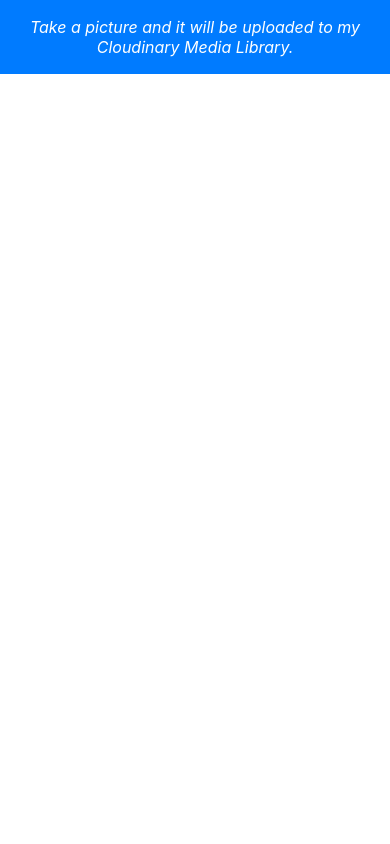
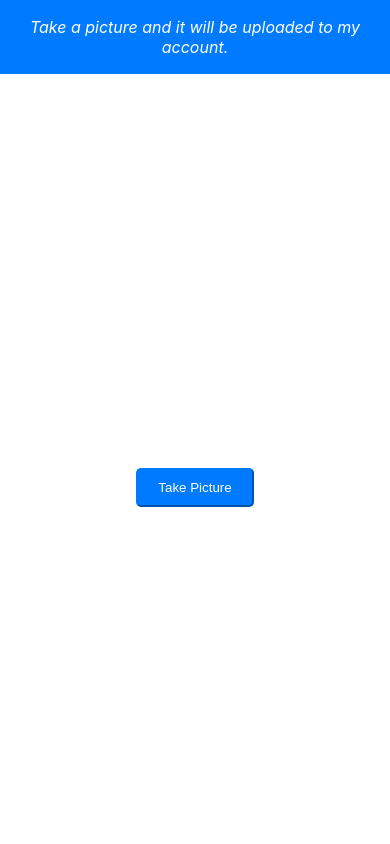
Before and after one commit to KShivendu/Camera-PWA, a React (Create React App) app: page / in a window 390 px wide. Shown: the top 844 px of the page. Built offline with nearby package versions, Linux system fonts and the light colour scheme; no server answers.

Commit message:
Responsive camera

```diff
--- a/src/components/ClCamera/ClCamera.css
+++ b/src/components/ClCamera/ClCamera.css
@@ -29,15 +29,15 @@
 }
 
 .streamvideo{
-  width: auto !important;
+  width: auto;
   /* max-width: 100% ; */
-  height: 75vh !important;
+  height: 75vh;
   /* max-height: 75vh !important; */
 }
 
 
 
-@media(max-width : 720px){
+@media(max-width : 765px){
   .streamvideo{
     height: auto;
     max-width: 100% !important;
--- a/src/components/Notifier/Notifier.css
+++ b/src/components/Notifier/Notifier.css
@@ -3,7 +3,13 @@
   padding: 1px;
   text-align: center;
   color: white;
-  margin-bottom: 20px;
+  margin-bottom: 0px;
+}
+
+@media(min-width: 765px){
+  .notify{
+    margin-bottom: 20px;
+  }
 }
 
 .danger {
--- a/src/components/Notifier/index.js
+++ b/src/components/Notifier/index.js
@@ -13,7 +13,7 @@ class Notifier extends Component {
             Cloudinary Media Library once your internet connection is back up.
         `
       : `
-            Take a picture and it will be uploaded to my Cloudinary Media Library.
+            Take a picture and it will be uploaded to my account.
         `;
     return (
       <div className={notifyclass}>
```
